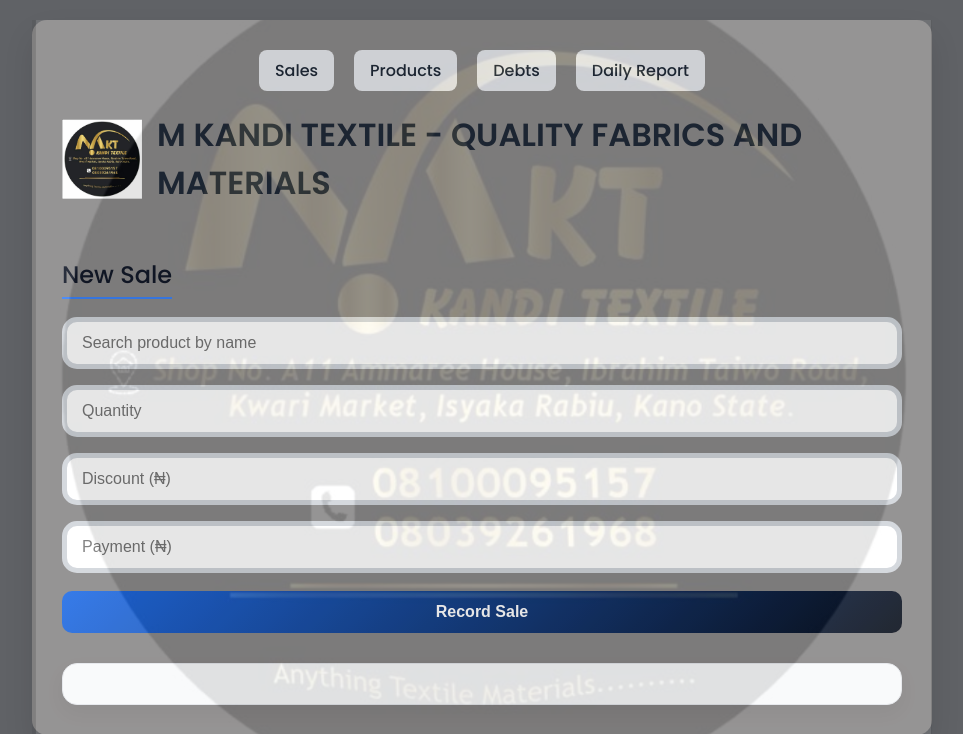
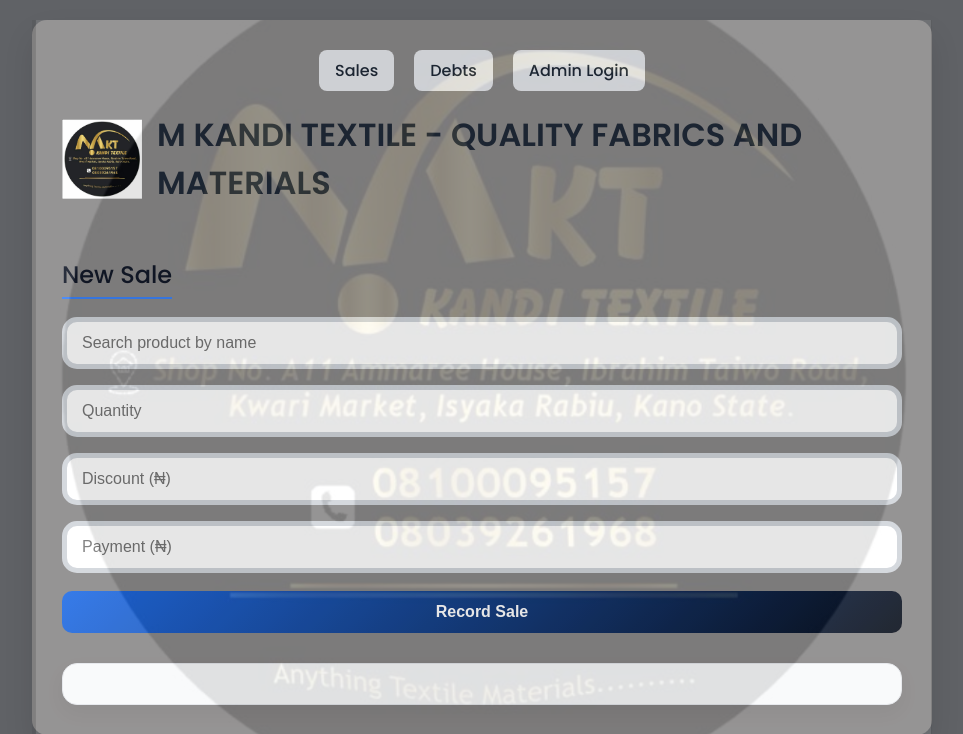
Before and after one commit to idanmallan/M_Kandi_Pos, a Flask app: page / in a window 1280 px wide. Shown: the top 734 px of the page, without its empty margins (158-1121 px from the left). Run offline with Flask 3, Linux system fonts and the light colour scheme.

Commit message:
Updated admin routes, product page, and login functionality

```diff
--- a/app.py
+++ b/app.py
@@ -1,9 +1,10 @@
-from flask import Flask, render_template, request, jsonify
+from flask import Flask, render_template, request, jsonify, session, redirect
 import sqlite3
 import os
 from datetime import datetime
 
 app = Flask(__name__)
+app.secret_key = "Kandi@1572"
 
 DB_NAME = "pos.db"
 RECEIPT_FOLDER = "receipts"
@@ -43,18 +44,53 @@
 def home_page():
     return render_template('sales.html')
 
+# Admin login
+@app.route('/admin/login', methods=['GET', 'POST'])
+def admin_login():
+    if request.method == 'POST':
+        username = request.form['username']
+        password = request.form['password']
+        if username == "KANDI-TEXTILE" and password == "1234":  # change password
+            session['admin_logged_in'] = True
+            return redirect('/admin/dashboard')
+        else:
+            return render_template('admin_login.html', error="Invalid credentials")
+    return render_template('admin/admin_login.html')
+
+# Admin dashboard
+@app.route('/admin/dashboard')
+def admin_dashboard():
+    if not session.get('admin_logged_in'):
+        return redirect('/admin/login')
+    return render_template('admin/admin_dashboard.html')
+
+# Admin products page
+@app.route('/admin/products')
+def admin_products():
+    if not session.get('admin_logged_in'):
+        return redirect('/admin/login')
+    return render_template('admin/products.html')  # your existing product page
+
+# Admin report page
+@app.route('/admin/report')
+def admin_report():
+    if not session.get('admin_logged_in'):
+        return redirect('/admin/login')
+    return render_template('admin/daily_report.html')  # your existing report page
+
+# Admin logout
+@app.route('/admin/logout')
+def admin_logout():
+    session.pop('admin_logged_in', None)
+    return redirect('/')
+
 # Sales page
 @app.route('/sales')
 def sales_page():
     return render_template('sales.html')
 
-# Product management page
-@app.route('/products')
-def products_page():
-    return render_template('products.html')
-
-# Add or update product
-@app.route('/add_product', methods=['POST'])
+# Add or update product (Admin)
+@app.route('/admin/add_product', methods=['POST'])
 def add_or_update_product():
     data = request.json
     name = data['name']
@@ -146,8 +182,6 @@
     return render_template('daily_report.html', total_sales=total_sales, total_cash=total_cash, total_debts=total_debts)
 
 # ---------- RUN SERVER ----------
-import os
-
 if __name__ == '__main__':
     port = int(os.environ.get("PORT", 5000))  # Render sets PORT environment variable
     app.run(host="0.0.0.0", port=port, debug=True)
--- a/templates/base.html
+++ b/templates/base.html
@@ -11,9 +11,8 @@
         <!-- Navigation Bar -->
         <div class="nav-bar">
             <a href="/sales">Sales</a>
-            <a href="/products">Products</a>
             <a href="/debts">Debts</a>
-            <a href="/daily_report">Daily Report</a>
+            <a href="/admin/login">Admin Login</a>
         </div>
 
         <!-- Header with Logo -->
```
Also changed, not shown: templates/admin/admin_dashboard.html (added, +35 -0 lines), templates/admin/admin_login.html (added, +25 -0 lines), templates/admin/daily_report.html (renamed from templates/daily_report.html), templates/admin/products.html (renamed from templates/products.html).
